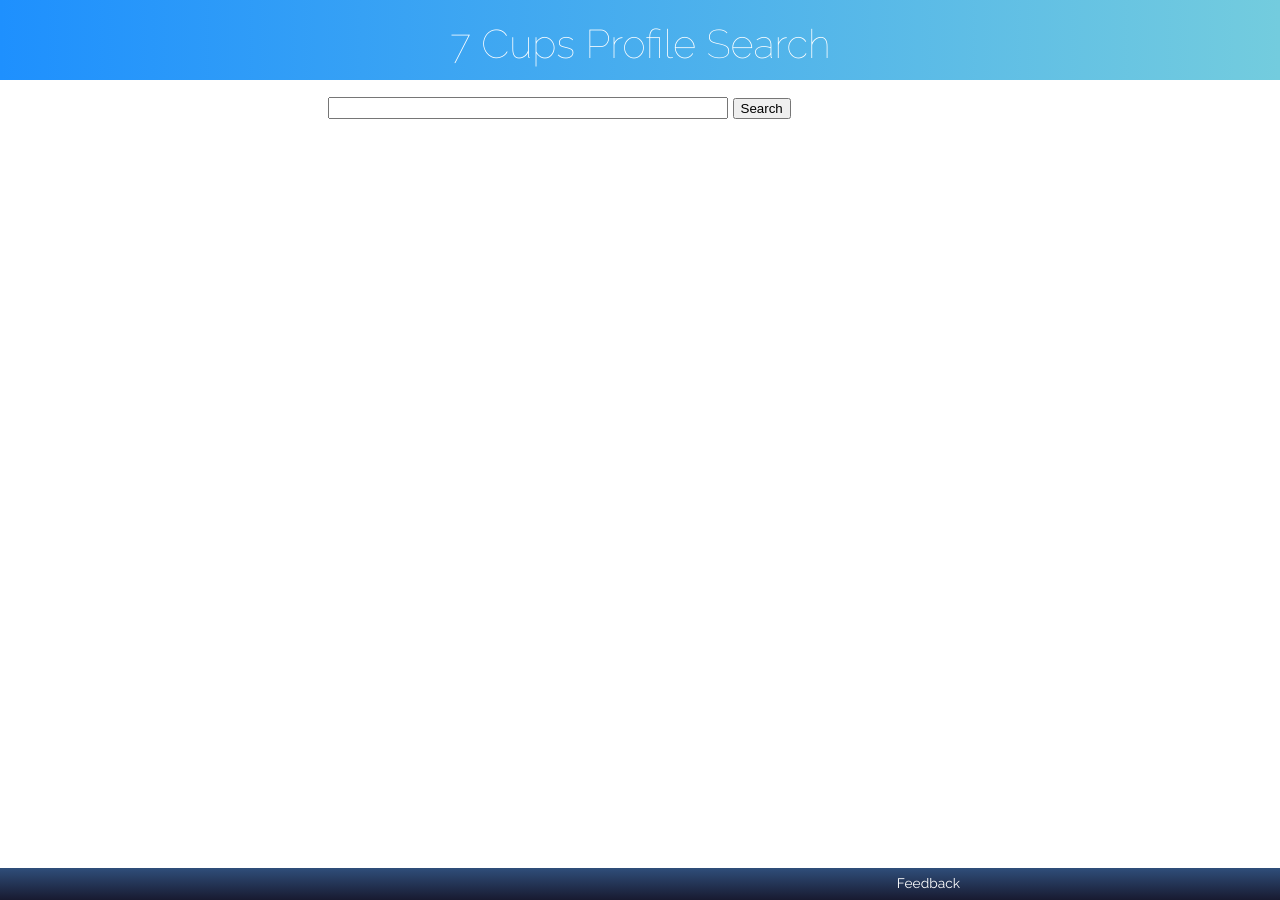
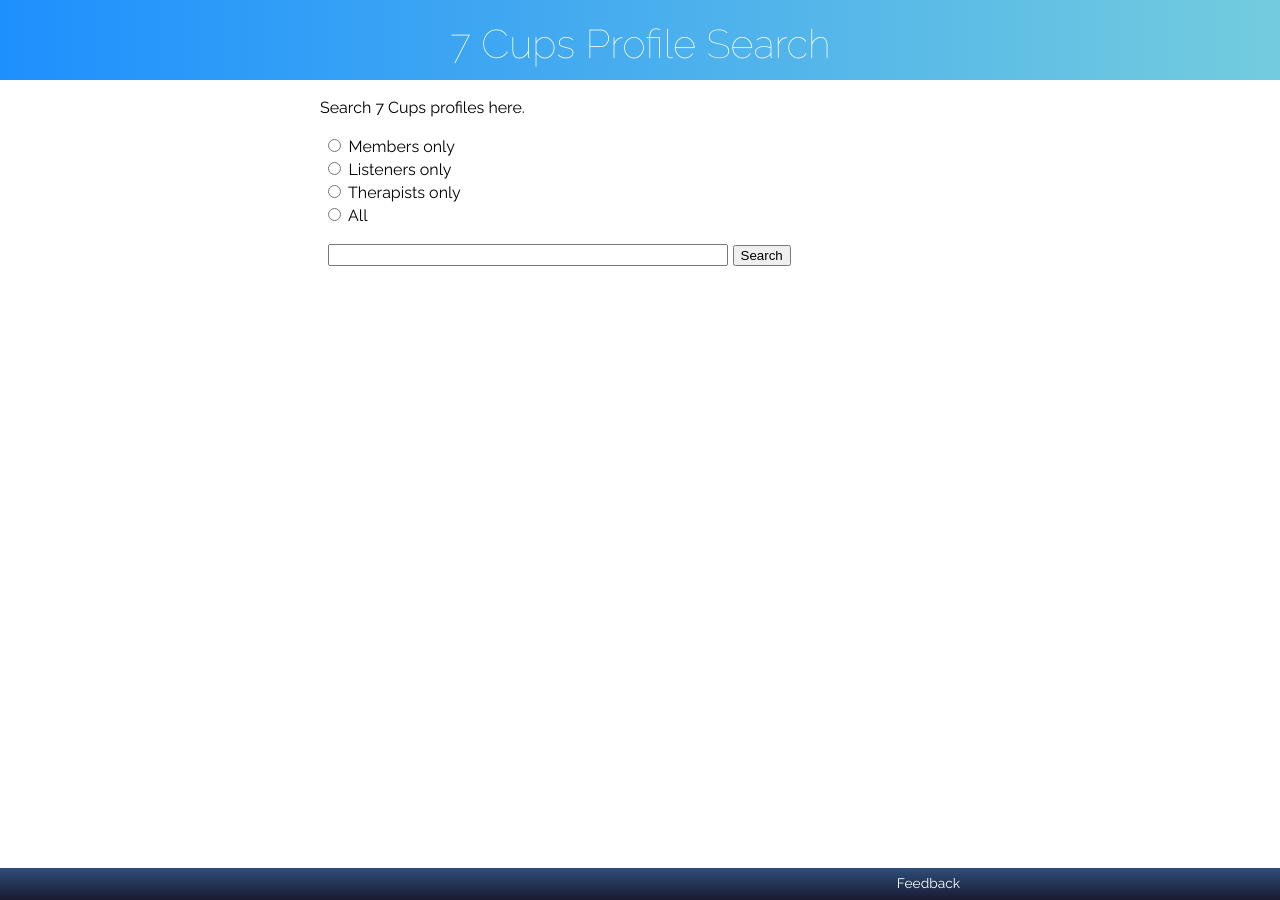
Before and after one commit to RarelyCharlie/rarelycharlie.github.io, a Jekyll site: the page built from _draft/profile-search.md, in a window 1280 px wide. Built offline with Jekyll 4.4.1, drawn with Linux system fonts in a browser that asks for light colours; comment, search, counter and statistics services are not loaded.

Commit message:
try options

```diff
--- a/_draft/profile-search.md
+++ b/_draft/profile-search.md
@@ -9,10 +9,22 @@ gsearch = function () {
   var q = document.getElementById('query').value.trim()
   if (!q) return
 
+  var m = ''
+  if (document.getElementById('mem').checked) m += ' "Member Profile - Member"'
+  else if (document.getElementById('lis').checked) m += ' "Listener Profile - Listener"'
+
   var s = google.search.cse.element.getElement('g0')
   s.execute(q)
   }
 </script>
+
+Search 7 Cups profiles here.
+
+<label for="mem"><input type="radio" id="mem" name="type"> Members only</label><br/>
+<label for="lis"><input type="radio" id="lis" name="type"> Listeners only</label><br/>
+<label for="the"><input type="radio" id="the" name="type"> Therapists only</label><br/>
+<label for="all"><input type="radio" id="all" name="type" selected> All</label><br/>
+
 <input id="query" size="40" onchange="gsearch()"> <button onclick="gsearch()">Search</button>
 
 <script>
```
